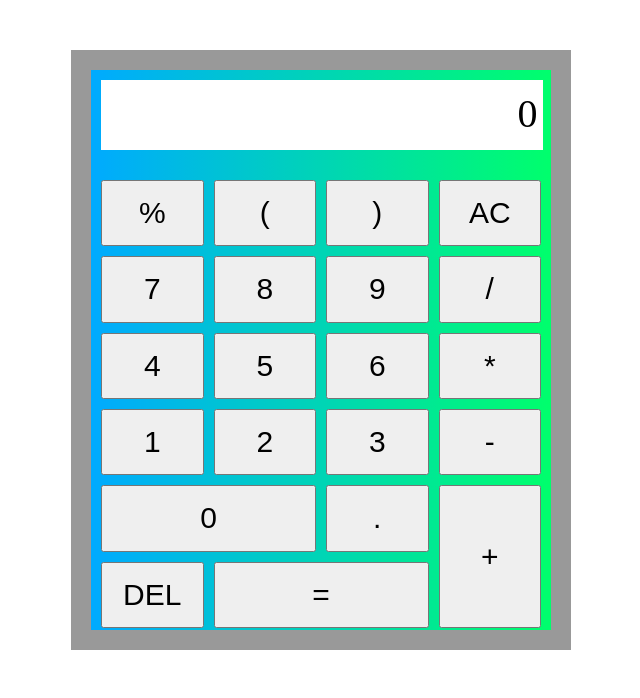
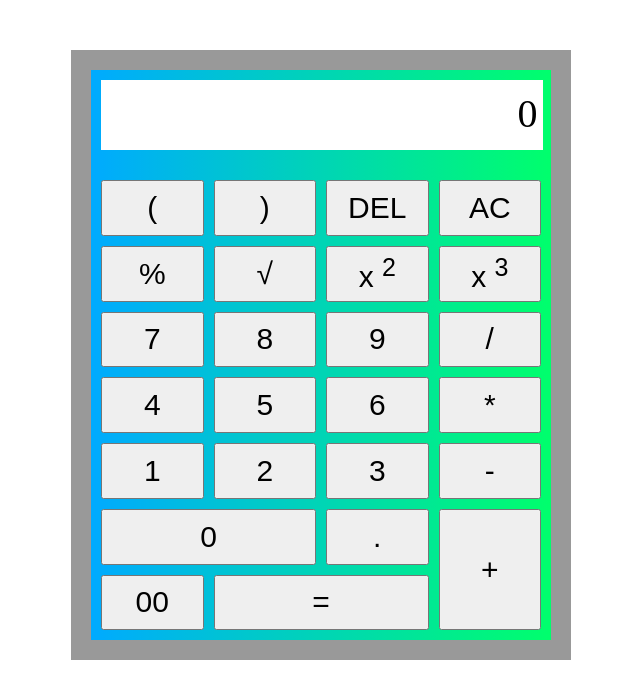
Before and after one commit to tranquanglam99/Bai_tap_ung_dung_may_tinh_bo_tui, a plain HTML site: page index.html in a window 1280 px wide. Shown: the whole page, without its empty margins (129-769 px from the left). Drawn offline with Linux system fonts and the light colour scheme.

Commit message:
chỉnh sửa main

```diff
--- a/index.html
+++ b/index.html
@@ -12,27 +12,31 @@
             <span class="input">0</span>
         </div>
         <div class="keyboard">
-            <button class="item item1">%</button>
-            <button class="item item2">(</button>
-            <button class="item item3">)</button>
+            <button class="item item1">(</button>
+            <button class="item item2">)</button>
+            <button class="item item3">DEL</button>
             <button class="item item4">AC</button>
-            <button class="item item5">7</button>
-            <button class="item item6">8</button>
-            <button class="item item7">9</button>
-            <button class="item item8">/</button>
-            <button class="item item9">4</button>
-            <button class="item item10">5</button>
-            <button class="item item11">6</button>
-            <button class="item item12">*</button>
-            <button class="item item13">1</button>
-            <button class="item item14">2</button>
-            <button class="item item15">3</button>
-            <button class="item item16">-</button>
-            <button class="item item17">0</button>
-            <button class="item item18">.</button>
-            <button class="item item19">+</button>
-            <button class="item item20">DEL</button>
-            <button class="item item21">=</button>
+            <button class="item item5">%</button>
+            <button class="item item6">√</button>
+            <button class="item item7">x <sup>2</sup></button>
+            <button class="item item8">x <sup>3</sup></button>
+            <button class="item item9">7</button>
+            <button class="item item10">8</button>
+            <button class="item item11">9</button>
+            <button class="item item12">/</button>
+            <button class="item item13">4</button>
+            <button class="item item14">5</button>
+            <button class="item item15">6</button>
+            <button class="item item16">*</button>
+            <button class="item item17">1</button>
+            <button class="item item18">2</button>
+            <button class="item item19">3</button>
+            <button class="item item20">-</button>
+            <button class="item item21">0</button>
+            <button class="item item22">.</button>
+            <button class="item item23">+</button>
+            <button class="item item24">00</button>
+            <button class="item item25">=</button>
         </div>
 
     </div>
--- a/main.js
+++ b/main.js
@@ -1,28 +1,44 @@
 var input=document.querySelector('.input');
 var items=Array.from(document.querySelectorAll('.item'));
-items.forEach(function(data){
-    data.addEventListener('click',function(){
-        if(input.innerHTML=='0')
-        input.innerHTML='';
-        if(data.innerHTML=='AC')
-        input.innerHTML='0';
+items.forEach(function(data) {
+    data.addEventListener('click',function() {
+        if(input.innerHTML == '0')
+        input.innerHTML = '';
+        if(input.innerHTML == '00')
+        input.innerHTML = '00';
+        if(data.innerHTML == 'AC')
+        input.innerHTML = '0';
         else
-            if(data.innerHTML=='DEL'){
-                var arrtext=Array.from(input.innerHTML);
-                arrtext.splice(arrtext.length-1,1);
-                if(arrtext.length!=0)
-                input.innerHTML=arrtext.join('');
-                else input.innerHTML= '0';
+            if(data.innerHTML == 'DEL') {
+                var arrtext = Array.from(input.innerHTML);
+                arrtext.splice(-1,1);
+                if(arrtext.length != 0)
+                input.innerHTML = arrtext.join('');
+                else input.innerHTML = '0';
             }
         else
-            if(data.innerHTML=='%'){
-                input.innerHTML=input.innerHTML/100;
+            if(data.innerHTML =='%') {
+                input.innerHTML /= 100;
             }
         else
-            if(data.innerHTML=='='){
-                input.innerHTML=eval(input.innerHTML);
+            if(data.innerHTML == '√') {
+                input.innerHTML = Math.sqrt(input.innerHTML)
             }
         else
-            input.innerHTML+=data.innerHTML;
+            if(data.innerHTML == 'x <sup>2</sup>') {
+                let x = eval(input.innerHTML);
+                input.innerHTML = x ** 2
+            }
+        else
+            if(data.innerHTML == 'x <sup>3</sup>') {
+                let x = eval(input.innerHTML);
+                input.innerHTML = x ** 3
+            }
+        else
+            if(data.innerHTML == '=') {
+                input.innerHTML = eval(input.innerHTML);
+            }
+        else
+            input.innerHTML += data.innerHTML;
     })
 })
--- a/stye.css
+++ b/stye.css
@@ -5,7 +5,7 @@
 }
 .frames{
     width: 500px;
-    height: 600px;
+    height: 610px;
     margin-top: 50px;
     margin-left: 200px;
     background: linear-gradient(to right, #00AAFF, #00FF6C);
@@ -27,13 +27,13 @@
     font-size: 40px;
 }
 .keyboard{
-    height: 80%;
+    height: 79%;
     margin-top: 30px;
     margin-left: 10px;
     margin-right: 10px;
     display: grid;
     grid-template-columns: repeat(4, 1fr);
-    grid-template-rows: repeat(6, 1fr);
+    grid-template-rows: repeat(7, 1fr);
     gap: 10px;
 }
 .item{
@@ -44,13 +44,13 @@
 .item:hover{
     background-color: rgb(182, 152, 182);
 }
-.item17{
-    grid-column: 1/ 3;
+.item21 {
+    grid-column: 1 / span 2
 }
-.item19{
-    grid-column: 4/5;
-    grid-row: 5 / 7;
+.item23 {
+    grid-column:4;
+    grid-row:6 / span 2
 }
-.item21{
-    grid-column: 2/4;
+.item25 {
+    grid-column: 2 / span 2;
 }
```
